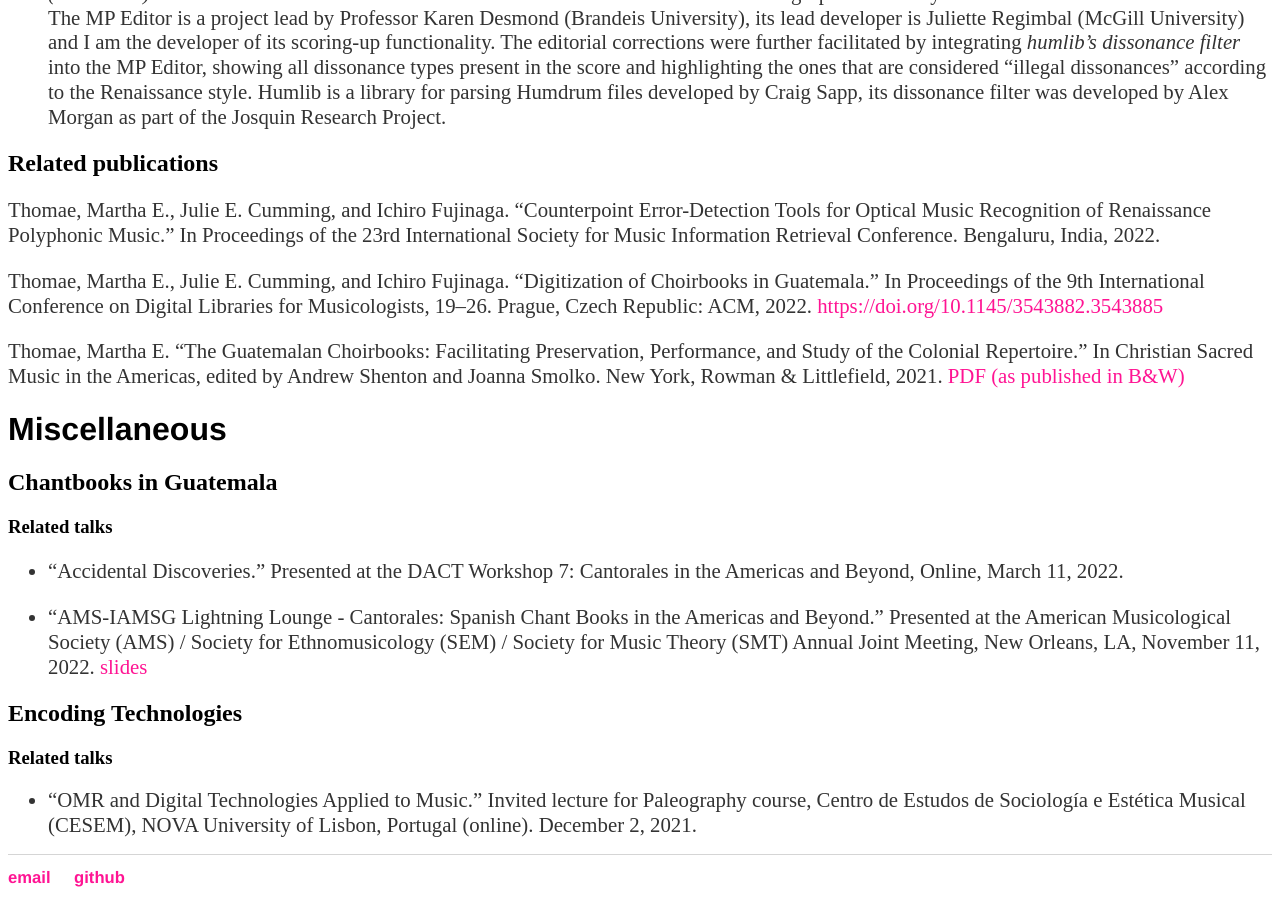
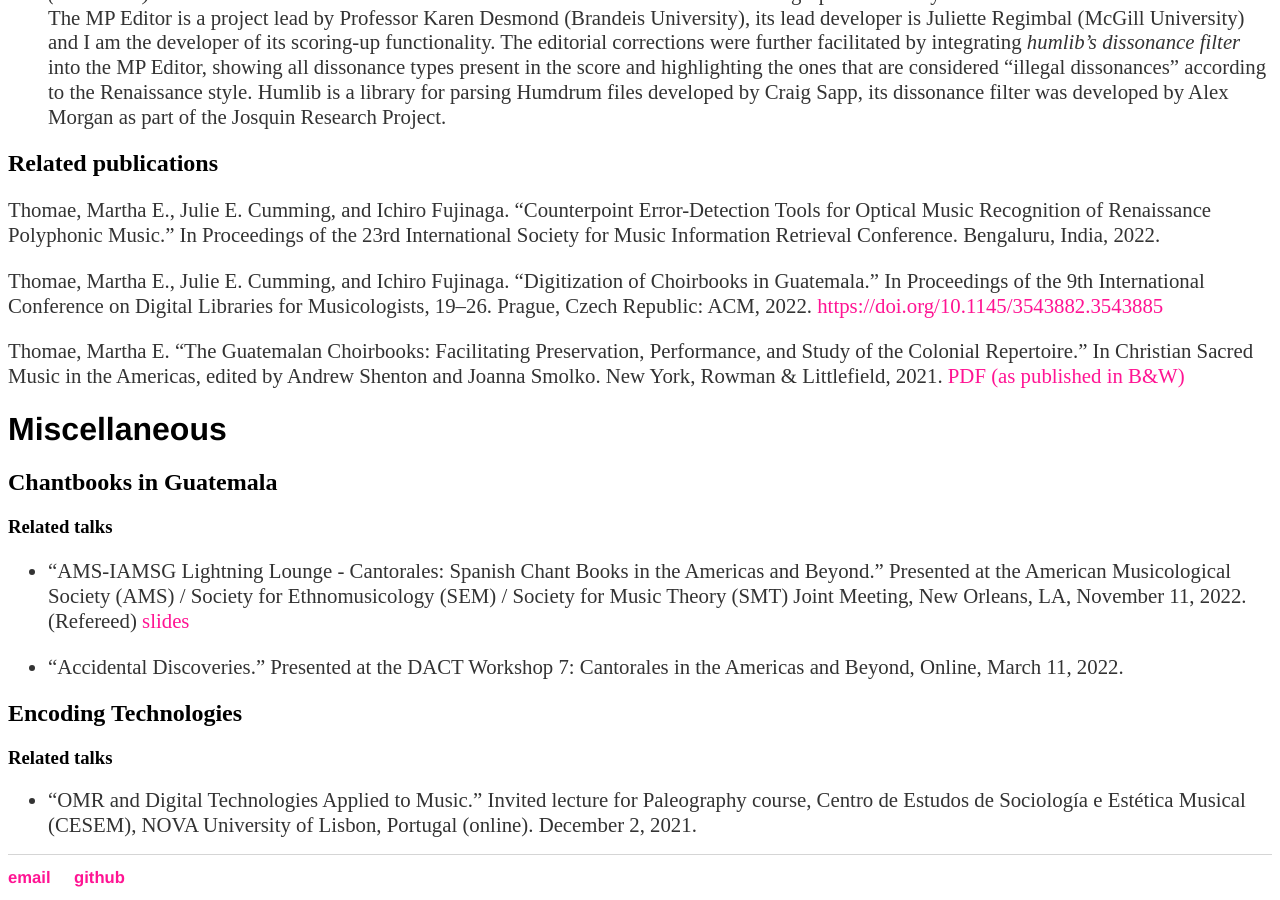
Before and after one commit to martha-thomae/martha-thomae.github.io, a Jekyll site: the page built from projects/index.md, in a window 1280 px wide and 900 px high, scrolled down 3586 px. Built offline with Jekyll 4.4.1, drawn with Linux system fonts in a browser that asks for light colours.

Commit message:
Update talksNeumes.yml

```diff
--- a/_data/talksNeumes.yml
+++ b/_data/talksNeumes.yml
@@ -1,4 +1,4 @@
+- name: ' “AMS-IAMSG Lightning Lounge - Cantorales: Spanish Chant Books in the Americas and Beyond.” Presented at the American Musicological Society (AMS) / Society for Ethnomusicology (SEM) / Society for Music Theory (SMT) Joint Meeting, New Orleans, LA, November 11, 2022. (Refereed)'
+  link: https://www.youtube.com/watch?v=bbVcJVP1Vog
 - name: '“Accidental Discoveries.” Presented at the DACT Workshop 7: Cantorales in the Americas and Beyond, Online, March 11, 2022.'
   link: /
-- name: '“AMS-IAMSG Lightning Lounge - Cantorales: Spanish Chant Books in the Americas and Beyond.” Presented at the American Musicological Society (AMS) / Society for Ethnomusicology (SEM) / Society for Music Theory (SMT) Annual Joint Meeting, New Orleans, LA, November 11, 2022.'
-  link: https://www.youtube.com/watch?v=bbVcJVP1Vog
```
